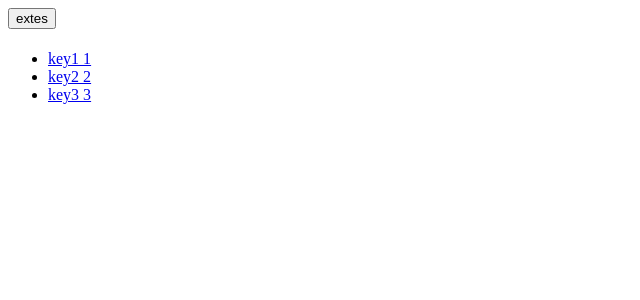
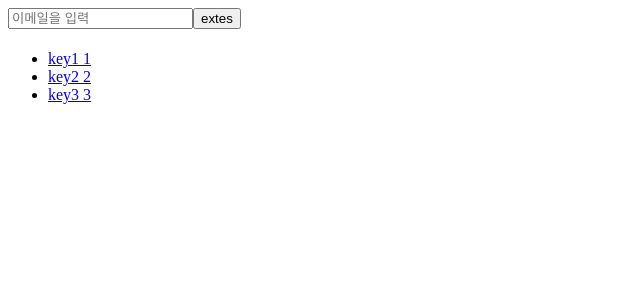
Before and after one commit to LEEHYUNBOK/comment, a Next.js app: page / in a window 1280 px wide. Shown: the top 300 px of the page, without its empty margins (0-640 px from the left). Built offline with nearby package versions, Linux system fonts and the light colour scheme.

Commit message:
init change

```diff
--- a/pages/index.js
+++ b/pages/index.js
@@ -1,27 +1,32 @@
 import useSwr from 'swr'
 import Link from 'next/link'
-import { useState } from 'react'
+import React, { useState } from 'react'
 
 const fetcher = (url) => fetch(url).then((res) => res.json())
 
 export default function Index() {
+
+  const [name,setName] = useState('')
+  const [value,setValue] = useState('')
+
   const { data, error } = useSwr('/api/users', fetcher)
   console.log('index data', data)
-  console.log('index error', error)
   if (error) return <div>Failed to load users</div>
   if (!data) return <div>Loading...</div>
 
-  // const [name,setName] = useState('')
+
 
   return (
     <div>
       <div>
-        {/* <input type="text"
+        <input type="text"
+          name="name"
+          placeholder="이메일을 입력"
           value={name}
-        onChange =
-        /> */}
-        <button>extes</button>
-        <h1></h1>
+          onChange={(e) => setName(e.target.value)}
+        />
+        <button onClick={(text) => setValue(name)}>extes</button>
+        <h1>{value}</h1>
       </div>
       <ul>
         {data.map((user) => (
```
Lines whose indentation alone changed are shown as unchanged.
